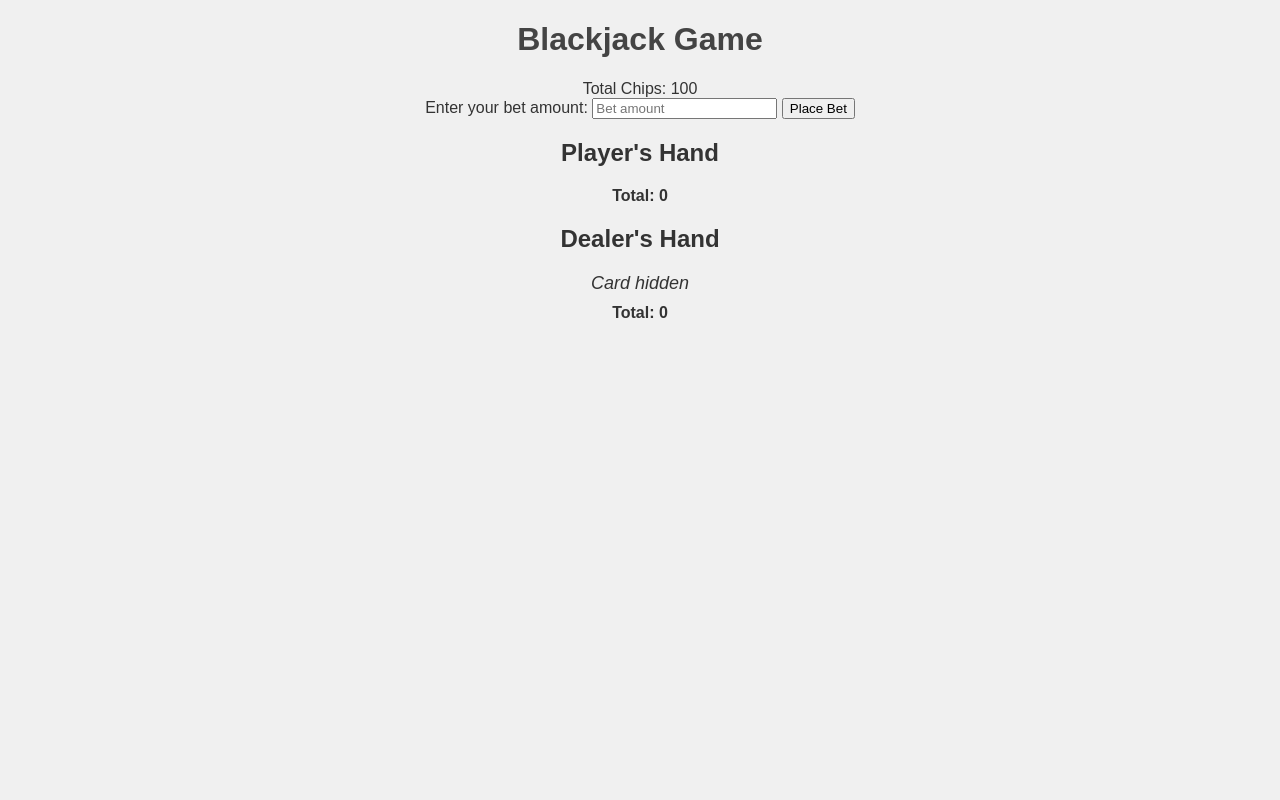
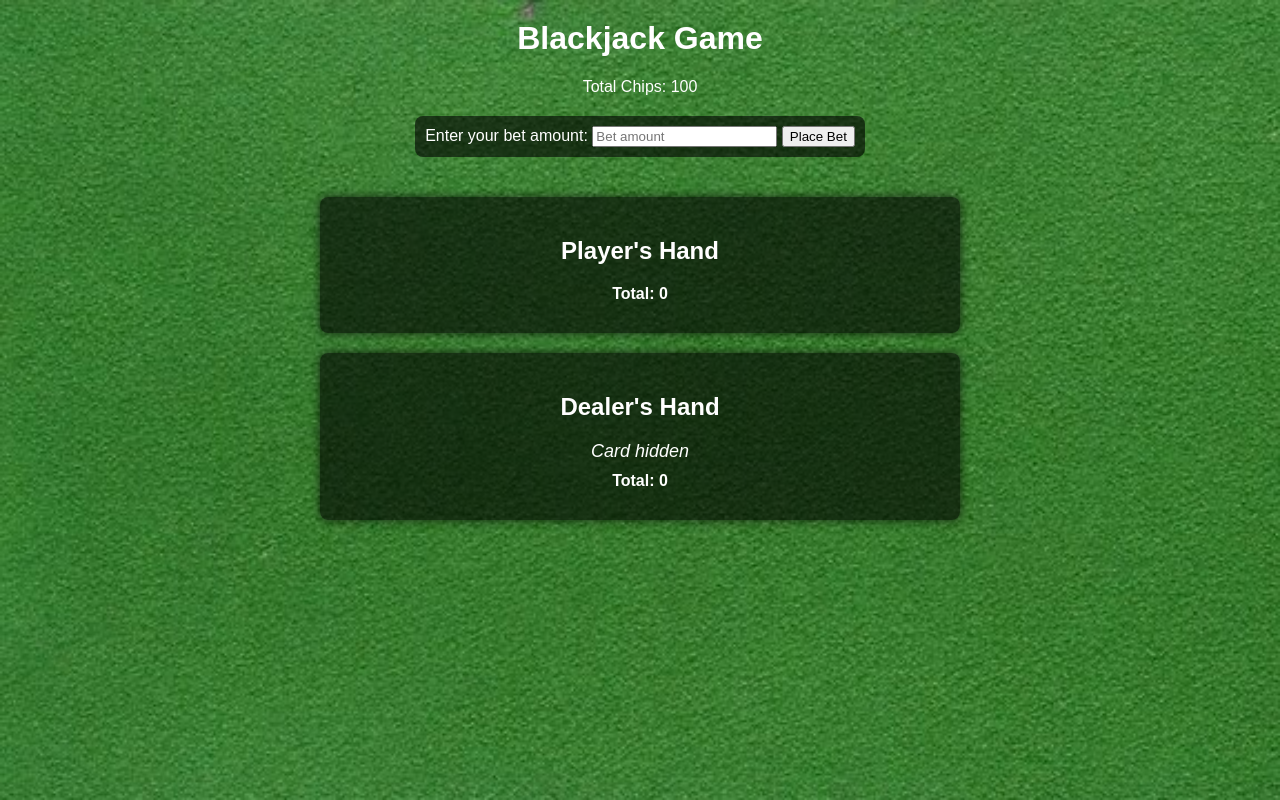
Before and after one commit to PundirAaryan/BlackJack, a plain HTML site: page index.html in a window 1280 px wide. Drawn offline with Linux system fonts and the light colour scheme.

Commit message:
Update styles.css
Added background to the website

```diff
--- a/styles.css
+++ b/styles.css
@@ -1,34 +1,30 @@
-/* styles.css */
-
 /* Basic styling for body and h1 */
 body {
     font-family: Arial, sans-serif;
     text-align: center;
-    background-color: #f0f0f0;
-    color: #333;
+    background-image: url('bjtableproject.jpg'); /* Path to the poker table texture image */
+    background-size: cover; /* Ensure the background covers the entire page */
+    background-attachment: fixed; /* Keeps the background fixed during scrolling */
+    color: #fff; /* White text color */
+    margin: 0;
+    padding: 0;
 }
 
+/* Styling for the main game area */
 h1 {
-    color: #444;
-}
-
-/* Hide elements initially */
-#hit-button, #stand-button, #new-round-button, #play-again-button {
-    display: none;
-}
-
-#bet-info {
-    margin-bottom: 20px;
-}
-
-/* Styling for game controls */
-#game-controls {
+    color: #fff;
     margin-top: 20px;
 }
 
-/* Styling for card display areas */
+/* Styling for the game table */
 #player-hand, #dealer-hand {
-    margin-top: 20px;
+    background-color: rgba(0, 0, 0, 0.6); /* Dark semi-transparent background for better readability */
+    padding: 20px;
+    border-radius: 8px;
+    box-shadow: 0 0 10px rgba(0, 0, 0, 0.7);
+    margin: 20px auto;
+    max-width: 600px;
+    color: #fff;
 }
 
 #player-cards, #dealer-cards {
@@ -41,11 +37,43 @@ h1 {
     margin: 10px 0;
 }
 
+/* Styling for the chips and bet section */
+#bet-info {
+    margin: 20px auto;
+    background-color: rgba(0, 0, 0, 0.6); /* Dark semi-transparent background for better readability */
+    padding: 10px;
+    border-radius: 8px;
+    color: #fff;
+    display: inline-block;
+}
+
+/* Styling for game controls */
+#game-controls {
+    margin-top: 20px;
+}
+
+/* Hide elements initially */
+#hit-button, #stand-button, #new-round-button, #play-again-button {
+    display: none;
+    background-color: #fff;
+    color: #000;
+    border: none;
+    border-radius: 5px;
+    padding: 10px 20px;
+    font-size: 16px;
+    cursor: pointer;
+}
+
+#hit-button:hover, #stand-button:hover, #new-round-button:hover, #play-again-button:hover {
+    background-color: #000;
+    color: #fff;
+}
+
 /* Styling for game status */
 #game-status {
     font-size: 20px;
     font-weight: bold;
-    color: #d9534f;
+    color: #ffeb3b;
     margin-top: 20px;
 }
 
```
